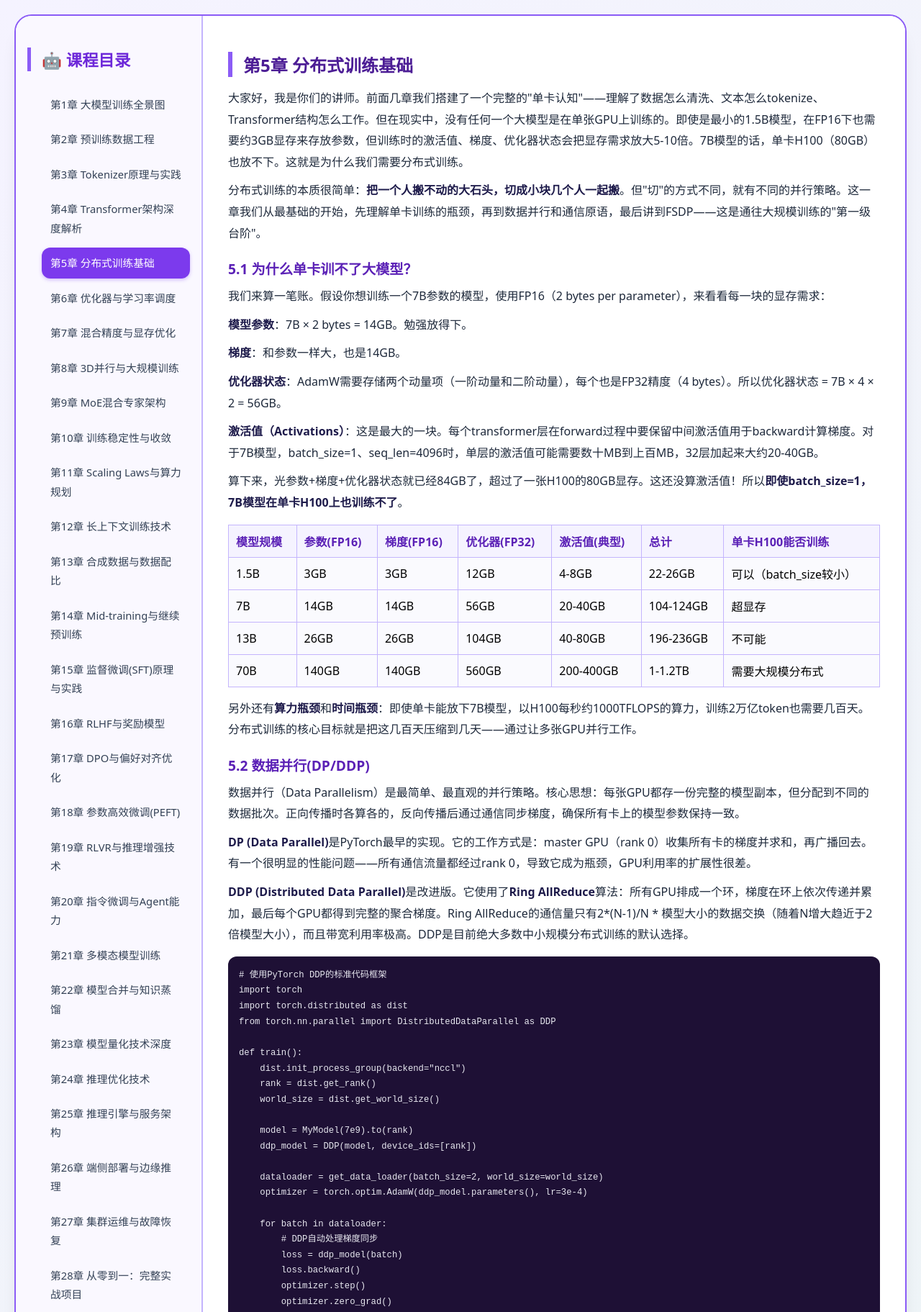
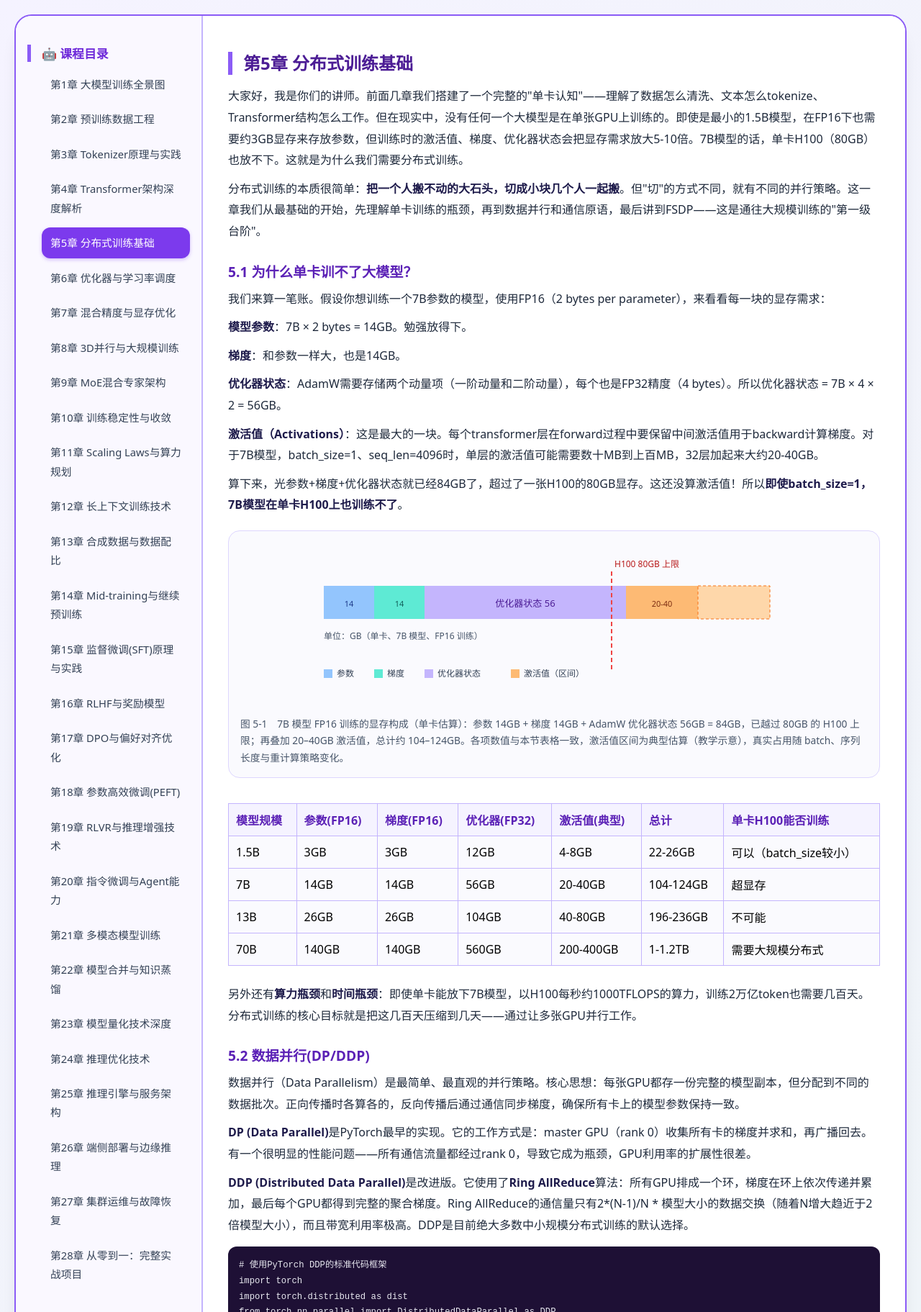
Before and after one commit to 1998x-stack/llm-training-deployment-tutorial, a plain HTML site: page 05.html in a window 1280 px wide. Shown: the top 1823 px of the page at 72% size. Drawn offline with Linux system fonts and the light colour scheme.

Commit message:
feat(llm-training-deployment-tutorial): 第5章 分布式训练基础 语义化重构 + 7B显存堆积图

```diff
--- a/05.html
+++ b/05.html
@@ -6,10 +6,10 @@
     <title>第5章 分布式训练基础</title>
     <link rel="stylesheet" href="theme.css">
 </head>
-<body>
+<body class="post">
 <div class="double-border">
 <div class="container">
-    <div class="sidebar">
+    <nav class="sidebar" aria-label="课程目录">
         <h3>🤖 课程目录</h3>
         <ul class="chapter-list">
             <li><a href="01.html">第1章 大模型训练全景图</a></li>
@@ -41,15 +41,15 @@
             <li><a href="27.html">第27章 集群运维与故障恢复</a></li>
             <li><a href="28.html">第28章 从零到一：完整实战项目</a></li>
         </ul>
-    </div>
-    <div class="main-content">
-        <h2>第5章 分布式训练基础</h2>
+    </nav>
+    <main class="main-content">
+        <h1>第5章 分布式训练基础</h1>
 
         <p>大家好，我是你们的讲师。前面几章我们搭建了一个完整的"单卡认知"——理解了数据怎么清洗、文本怎么tokenize、Transformer结构怎么工作。但在现实中，没有任何一个大模型是在单张GPU上训练的。即使是最小的1.5B模型，在FP16下也需要约3GB显存来存放参数，但训练时的激活值、梯度、优化器状态会把显存需求放大5-10倍。7B模型的话，单卡H100（80GB）也放不下。这就是为什么我们需要分布式训练。</p>
 
         <p>分布式训练的本质很简单：<strong>把一个人搬不动的大石头，切成小块几个人一起搬</strong>。但"切"的方式不同，就有不同的并行策略。这一章我们从最基础的开始，先理解单卡训练的瓶颈，再到数据并行和通信原语，最后讲到FSDP——这是通往大规模训练的"第一级台阶"。</p>
 
-        <h3>5.1 为什么单卡训不了大模型？</h3>
+        <h2>5.1 为什么单卡训不了大模型？</h2>
 
         <p>我们来算一笔账。假设你想训练一个7B参数的模型，使用FP16（2 bytes per parameter），来看看每一块的显存需求：</p>
 
@@ -63,6 +63,33 @@
 
         <p>算下来，光参数+梯度+优化器状态就已经84GB了，超过了一张H100的80GB显存。这还没算激活值！所以<strong>即使batch_size=1，7B模型在单卡H100上也训练不了</strong>。</p>
 
+        <figure>
+            <svg viewBox="0 0 720 230" role="img" aria-labelledby="fig5-1-title fig5-1-desc">
+                <title id="fig5-1-title">7B 模型训练显存构成的堆积条形图</title>
+                <desc id="fig5-1-desc">FP16 参数占 14GB，FP16 梯度占 14GB，FP32 AdamW 优化器状态占 56GB，仅此三项已达 84GB；再加上 20到40GB 激活值，总需求 104到124GB，超过图中 80GB 的 H100 上限虚线。</desc>
+                <g font-size="13">
+                    <rect x="40" y="60" width="70" height="46" fill="#93c5fd"></rect>
+                    <rect x="110" y="60" width="70" height="46" fill="#5eead4"></rect>
+                    <rect x="180" y="60" width="280" height="46" fill="#c4b5fd"></rect>
+                    <rect x="460" y="60" width="100" height="46" fill="#fdba74"></rect>
+                    <rect x="560" y="60" width="100" height="46" fill="#fed7aa" stroke="#f97316" stroke-dasharray="4 3"></rect>
+                    <text x="75" y="89" text-anchor="middle" font-size="11" fill="#1e3a8a">14</text>
+                    <text x="145" y="89" text-anchor="middle" font-size="11" fill="#115e59">14</text>
+                    <text x="320" y="89" text-anchor="middle" fill="#4c1d95">优化器状态 56</text>
+                    <text x="510" y="89" text-anchor="middle" font-size="11" fill="#7c2d12">20-40</text>
+                    <text x="40" y="134" font-size="12" fill="#475569">单位：GB（单卡、7B 模型、FP16 训练）</text>
+                    <line x1="440" y1="40" x2="440" y2="180" stroke="#ef4444" stroke-width="2" stroke-dasharray="6 4"></line>
+                    <text x="444" y="34" font-size="12" fill="#b91c1c">H100 80GB 上限</text>
+                    <rect x="40" y="176" width="12" height="12" fill="#93c5fd"></rect><text x="58" y="186" font-size="12" fill="#334155">参数</text>
+                    <rect x="110" y="176" width="12" height="12" fill="#5eead4"></rect><text x="128" y="186" font-size="12" fill="#334155">梯度</text>
+                    <rect x="180" y="176" width="12" height="12" fill="#c4b5fd"></rect><text x="198" y="186" font-size="12" fill="#334155">优化器状态</text>
+                    <rect x="300" y="176" width="12" height="12" fill="#fdba74"></rect><text x="318" y="186" font-size="12" fill="#334155">激活值（区间）</text>
+                </g>
+            </svg>
+            <figcaption>图 5-1　7B 模型 FP16 训练的显存构成（单卡估算）：参数 14GB + 梯度 14GB + AdamW 优化器状态 56GB = 84GB，已越过 80GB 的 H100 上限；再叠加 20–40GB 激活值，总计约 104–124GB。各项数值与本节表格一致，激活值区间为典型估算（教学示意），真实占用随 batch、序列长度与重计算策略变化。</figcaption>
+        </figure>
+
+        <div style="overflow-x:auto">
         <table>
             <tr>
                 <th>模型规模</th>
@@ -110,10 +137,11 @@
                 <td>需要大规模分布式</td>
             </tr>
         </table>
+        </div>
 
         <p>另外还有<strong>算力瓶颈</strong>和<strong>时间瓶颈</strong>：即使单卡能放下7B模型，以H100每秒约1000TFLOPS的算力，训练2万亿token也需要几百天。分布式训练的核心目标就是把这几百天压缩到几天——通过让多张GPU并行工作。</p>
 
-        <h3>5.2 数据并行(DP/DDP)</h3>
+        <h2>5.2 数据并行(DP/DDP)</h2>
 
         <p>数据并行（Data Parallelism）是最简单、最直观的并行策略。核心思想：每张GPU都存一份完整的模型副本，但分配到不同的数据批次。正向传播时各算各的，反向传播后通过通信同步梯度，确保所有卡上的模型参数保持一致。</p>
 
@@ -121,7 +149,7 @@
 
         <p><strong>DDP (Distributed Data Parallel)</strong>是改进版。它使用了<strong>Ring AllReduce</strong>算法：所有GPU排成一个环，梯度在环上依次传递并累加，最后每个GPU都得到完整的聚合梯度。Ring AllReduce的通信量只有2*(N-1)/N * 模型大小的数据交换（随着N增大趋近于2倍模型大小），而且带宽利用率极高。DDP是目前绝大多数中小规模分布式训练的默认选择。</p>
 
-        <pre><code># 使用PyTorch DDP的标准代码框架
+        <pre style="overflow-x:auto"><code># 使用PyTorch DDP的标准代码框架
 import torch
 import torch.distributed as dist
 from torch.nn.parallel import DistributedDataParallel as DDP
@@ -146,7 +174,7 @@ def train():
 
         <p>但数据并行有个很大的局限性：<strong>每张卡都要存一份完整的模型、梯度和优化器状态</strong>。对于7B模型，即使你用DDP跑在64张卡上，每张卡仍然需要~100GB以上的显存——DDP并没有解决显存问题，只是解决了计算速度问题（通过增加并行度来增大global batch size）。这正是FSDP和ZeRO要解决的痛点。</p>
 
-        <h3>5.3 通信原语深入</h3>
+        <h2>5.3 通信原语深入</h2>
 
         <p>分布式训练的本质是通信。不理解通信原语，就难以理解分布式训练的性能瓶颈。下面是四个最核心的原语。</p>
 
@@ -158,6 +186,7 @@ def train():
 
         <p><strong>AllGather</strong>：每个节点将自己持有的一块数据广播给所有其他节点。通信量 = (N-1)/N × 数据大小。Ring AllReduce的第二步。</p>
 
+        <div style="overflow-x:auto">
         <table>
             <tr>
                 <th>原语</th>
@@ -190,10 +219,11 @@ def train():
                 <td>ZeRO参数收集</td>
             </tr>
         </table>
+        </div>
 
         <p>理解通信量很重要，因为它直接决定了分布式训练的<strong>通信开销占比</strong>。一个经验公式：如果通信时间大于计算时间，说明你的计算/通信比太低，需要增大batch size或者改用更高效的并行策略。</p>
 
-        <h3>5.4 通信与计算重叠</h3>
+        <h2>5.4 通信与计算重叠</h2>
 
         <p>一个常见的误解是：分布式训练中，通信时间是"额外"的，是白花的时间。但好的工程实现可以让通信和计算<strong>重叠</strong>（overlap），把通信"藏"在计算的背后。</p>
 
@@ -202,10 +232,10 @@ def train():
         <p>PyTorch DDP默认会按参数大小"分桶"（bucket），每个桶的梯度计算完后立即触发allreduce。默认的bucket大小是25MB，但实际项目中建议调整这个值：<strong>如果计算密度低（如小模型），减小bucket大小可以让通信更早开始；如果计算密度高（如大模型），增大bucket可以减少通信次数</strong>。</p>
 
         <div class="tip">
-            <p><strong>实战调优</strong>：你可以通过设置环境变量<code>TORCH_DISTRIBUTED_DETAIL=DEBUG</code>来观察每个桶的通信时间。如果发现某个桶的通信时间长于下一桶的计算时间，说明overlap不够好。优化手段包括：①增大batch size提高计算密度；②调整bucket大小（<code>torch.distributed.set_default_ddp_bucket_size()</code>）；③开启<code>gradient_as_bucket_view=True</code>减少内存拷贝。</p>
+            <p><strong>实战调优</strong>：你可以通过设置环境变量<code>TORCH_DISTRIBUTED_DETAIL=DEBUG</code>来观察每个桶的通信时间。如果发现某个桶的通信时间长于下一桶的计算时间，说明overlap不够好。优化手段包括：①增大batch size提高计算密度；②调整bucket大小（<code>torch.distributed.<wbr>set_default_ddp_bucket_size()</code>）；③开启<code>gradient_as_bucket_view=True</code>减少内存拷贝。</p>
         </div>
 
-        <h3>5.5 FSDP零冗余优化</h3>
+        <h2>5.5 FSDP零冗余优化</h2>
 
         <p>前面说过，DDP最大的问题是没有减少单卡显存占用——每张卡都持有完整的模型状态。ZeRO（Zero Redundancy Optimizer）系列论文（Microsoft, 2020）提出了一种打破这个限制的思路：<strong>既然N张卡存了N份相同的数据，为什么不各自只存一份？</strong></p>
 
@@ -217,7 +247,7 @@ def train():
 
         <p><strong>FSDP（Fully Sharded Data Parallel）</strong>是PyTorch在ZeRO思想上的官方实现。它封装了ZeRO-1/2/3，通过<code>sharding_strategy</code>参数来控制分片程度。FSDP的最大优势是：<strong>你可以在不修改模型代码的情况下，通过包裹模型来实现ZeRO</strong>（类似DDP的用法）。</p>
 
-        <pre><code># FSDP使用示例（ZeRO-3模式）
+        <pre style="overflow-x:auto"><code># FSDP使用示例（ZeRO-3模式）
 from torch.distributed.fsdp import FullyShardedDataParallel as FSDP
 from torch.distributed.fsdp import ShardingStrategy
 
@@ -251,12 +281,19 @@ for batch in dataloader:
 
         <p>好的，第5章就到这里。今天我们覆盖了分布式训练的基础：理解了单卡训练的三大瓶颈（显存、算力、时间），掌握了数据并行（DDP）的原理和通信原语，学会了如何让通信与计算重叠来提升效率，最后学习了FSDP/ZeRO如何通过分片来突破单卡显存限制。这些知识是你理解更高级的模型并行、流水线并行和张量并行的基础。第6章，我们来聊聊优化器和学习率调度——同样的模型、同样的数据，选择一个好的优化器能让收敛速度翻倍。下章见。</p>
 
+        <h2>本章参考</h2>
+        <ul>
+            <li>Rajbhandari et al., <em>ZeRO: Memory Optimizations Toward Training Trillion Parameter Models</em>, 2019 — <a href="https://arxiv.org/abs/1910.02054">arXiv:1910.02054</a>（5.5 节 FSDP / ZeRO 分片）。</li>
+            <li>Zhao et al., <em>PyTorch FSDP: Experiences on Scaling Fully Sharded Data Parallel</em>, 2023 — <a href="https://arxiv.org/abs/2304.11277">arXiv:2304.11277</a>（5.5 节 FSDP 工程实践）。</li>
+            <li>Shoeybi et al., <em>Megatron-LM: Training Multi-Billion Parameter Language Models Using Model Parallelism</em>, 2019 — <a href="https://arxiv.org/abs/1909.08053">arXiv:1909.08053</a>（5.3 节与第 8 章并行策略）。</li>
+        </ul>
+
         <div class="footer-nav">
             <a href="04.html">← 上一章</a>
             <a href="index.html">📖 返回目录</a>
             <a href="06.html">下一章 →</a>
         </div>
-    </div>
+    </main>
 </div>
 </div>
 </body>
```
